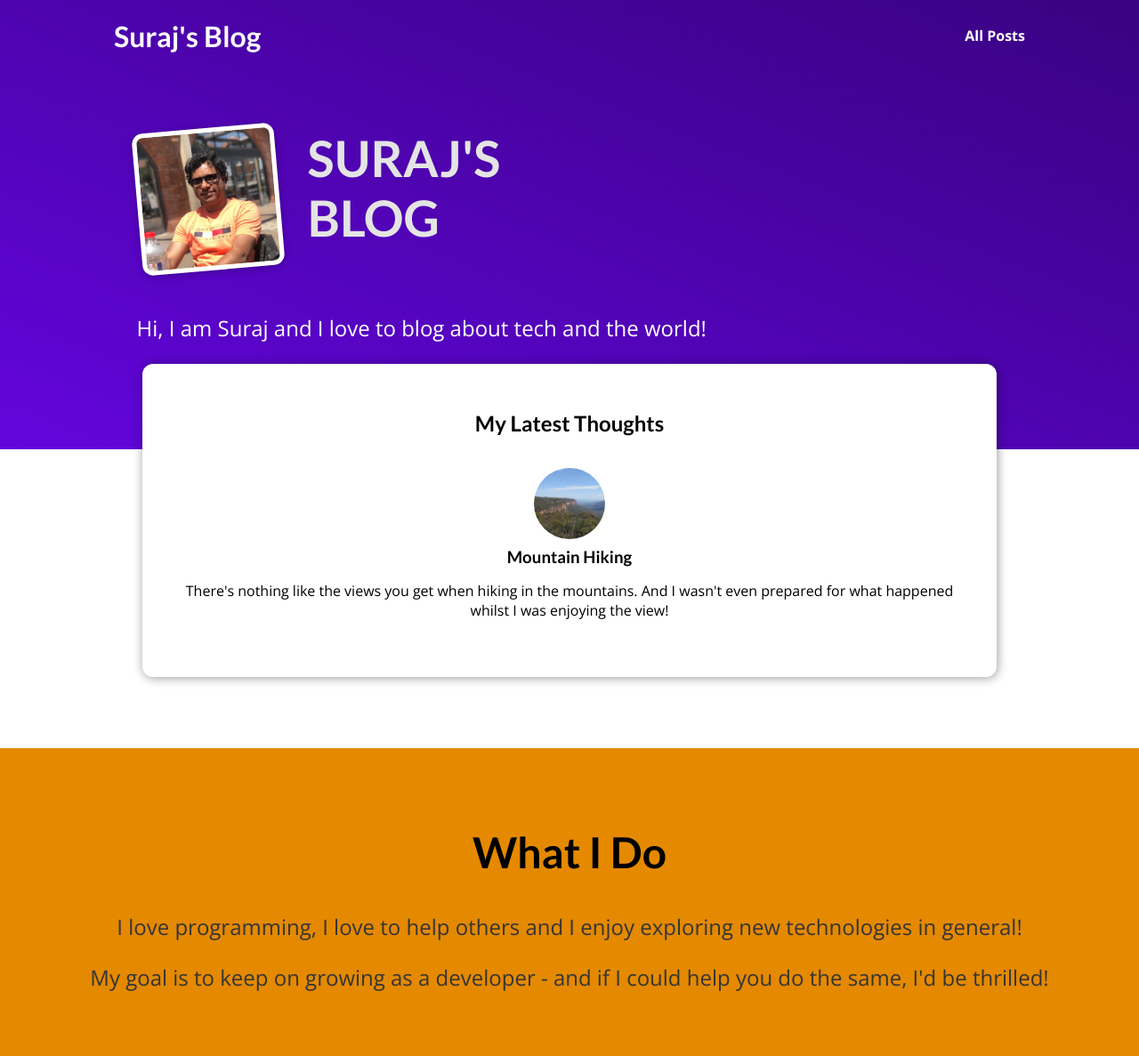
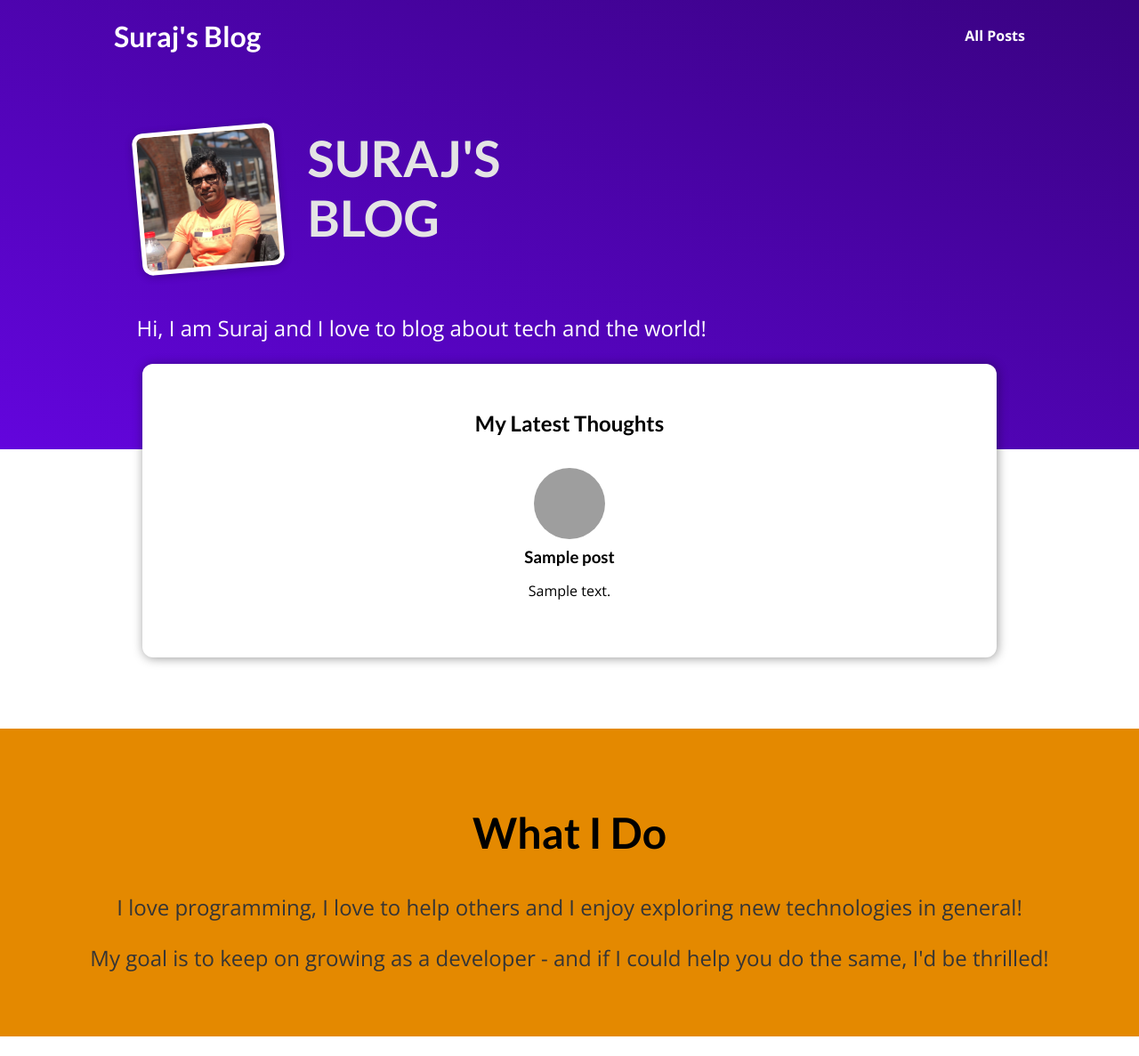
Before and after one commit to surajwate/django-site-project, a Django app: template blog/templates/blog/index.html in a window 1280 px wide. Shown: the whole page at 89% size. After the commit the page ends 1165 px from the top, so only its background shows below. Run offline with Django 4.2, Linux system fonts and the light colour scheme; the template is opened without the code that fills it: most values are stand-ins (such as "Sample title", 1, 10 or a date in 2020); grey boxes are pictures that could not be loaded.

Commit message:
Template feature and syntax
- Changed the name of variable posts to all_posts in views.py
- sorted all posts and passed the latest 3 to index
- acquired the variable from index for post.html

```diff
--- a/blog/templates/blog/includes/post.html
+++ b/blog/templates/blog/includes/post.html
@@ -2,12 +2,12 @@
 
 <li>
     <article class="post">
-        <a href="{% url 'post-detail-page' 'the-mountains' %}">
-            <img src="{% static 'blog/images/mountains.jpg' %}" alt="Mountain Hiking">
+        <a href="{% url 'post-detail-page' post.slug %}">
+            <img src="{% static 'blog/images/'|add:post.image %}" alt="{{ post.title }}">
             <div class="post__content">
-                <h3>Mountain Hiking</h3>
+                <h3>{{ post.title }}</h3>
                 <p>
-                    There's nothing like the views you get when hiking in the mountains. And I wasn't even prepared for what happened whilst I was enjoying the view!
+                    {{ post.excerpt }}
                 </p>
             </div>
         </a>
--- a/blog/templates/blog/index.html
+++ b/blog/templates/blog/index.html
@@ -26,7 +26,9 @@ My Blog
     <section id="latest-posts">
         <h2>My Latest Thoughts</h2>
         <ul>
-            {% include 'blog/includes/post.html' %}
+            {% for post in posts %}
+                {% include 'blog/includes/post.html' %}
+            {% endfor %}
         </ul>
     </section>
 
```
Also changed, not shown: blog/views.py (+9 -2 lines).
